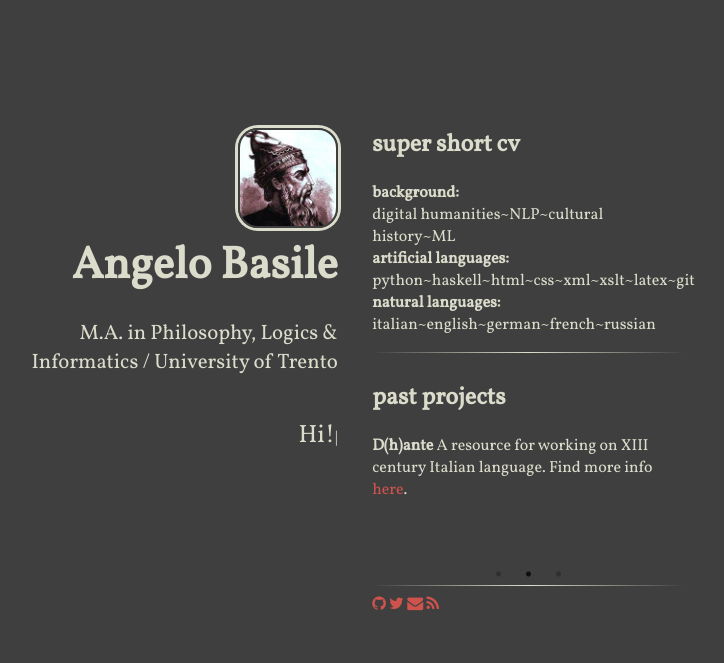
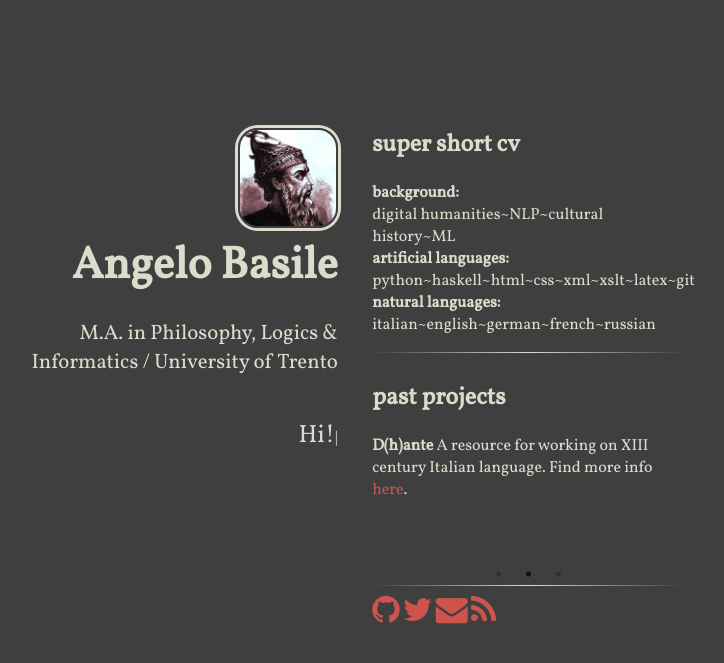
Before and after one commit to rs2/anbasile.github.io, a Jekyll site: the page built from index.html, in a window 1280 px wide. Shown: the top 663 px of the page, without its empty margins (295-1019 px from the left). Built offline with Jekyll 4.4.1, drawn with Linux system fonts in a browser that asks for light colours; nearby versions of some CDN libraries.

Commit message:
Update content.html

```diff
--- a/_includes/content.html
+++ b/_includes/content.html
@@ -12,18 +12,18 @@
 
 <div id="social">
       <a href="https://github.com/anbasile">
-      <i class="fa fa-github"></i>
+      <i class="fa fa-github fa-2x"></i>
       </a>
 
       <a href="https://twitter.com/angelo_basile">
-      <i class="fa fa-twitter"></i>
+      <i class="fa fa-twitter fa-2x"></i>
       </a>
 
       <a href="mailto:angelo.basile@alumni.unitn.it">
-      <i class="fa fa-envelope"></i>
+      <i class="fa fa-envelope fa-2x"></i>
       </a>
 
       <a href="http://anbasile.github.io/feed.xml">
-      <i class="fa fa-rss"></i>
+      <i class="fa fa-rss fa-2x"></i>
       </a>
 </div>
```
